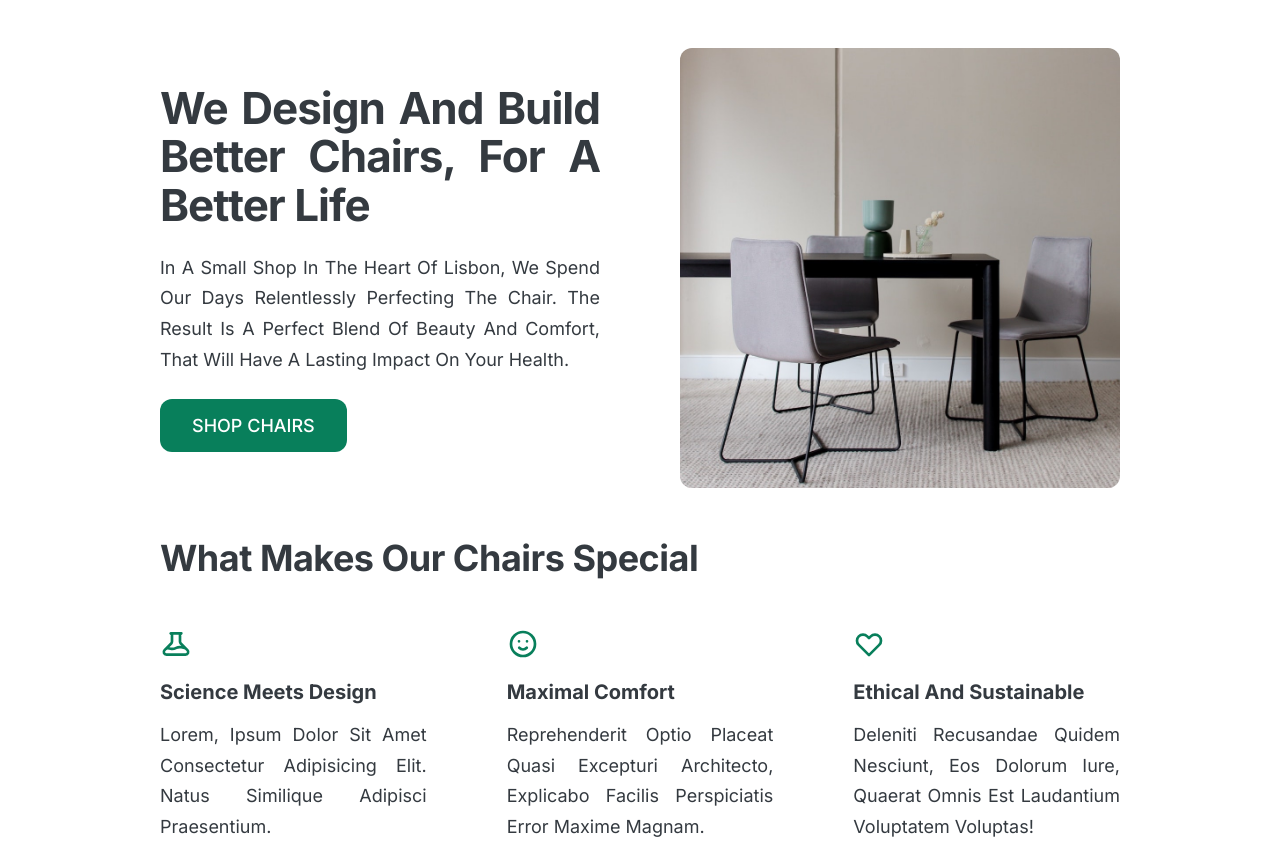
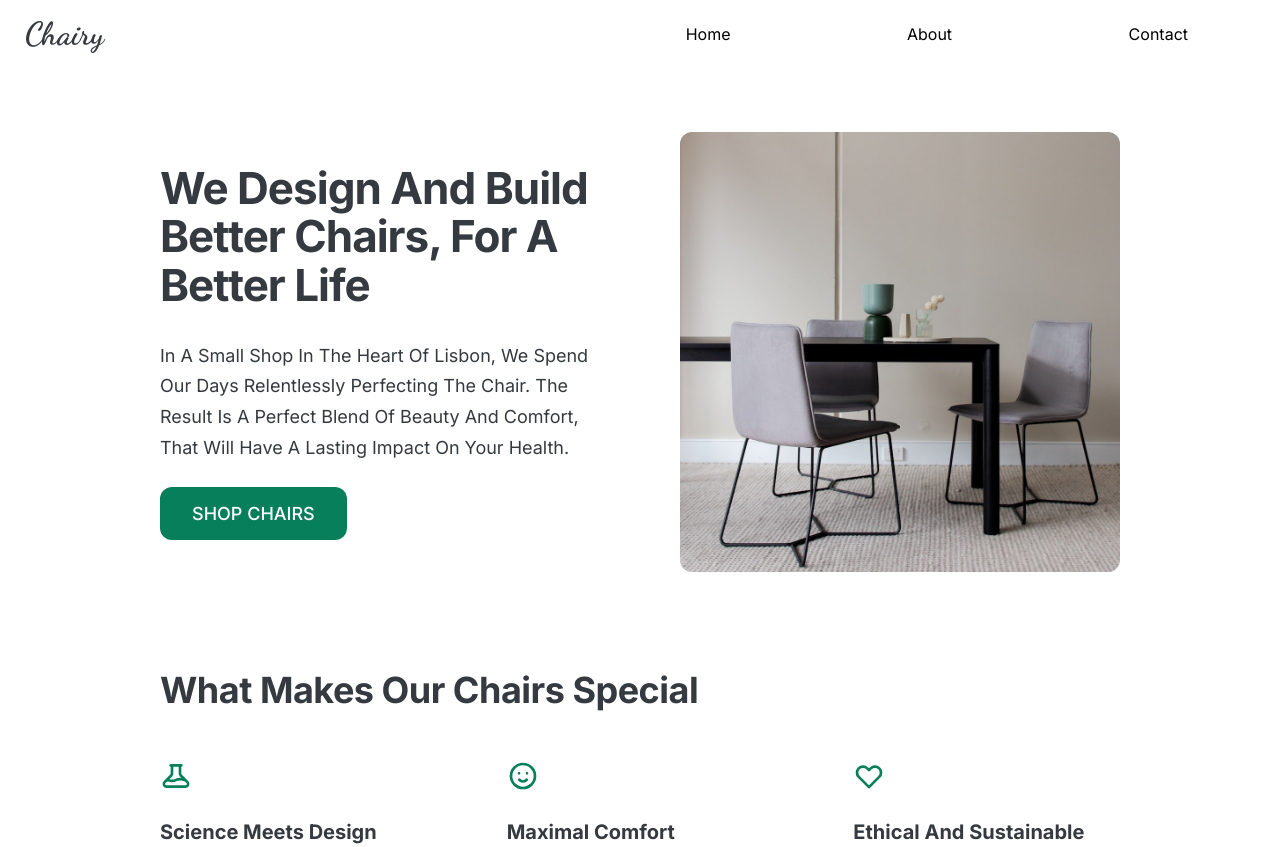
Before and after one commit to nimaabf/chair, a plain HTML site: page index.html in a window 1280 px wide. Shown: the top 847 px of the page. Drawn offline with Linux system fonts and the light colour scheme.

Commit message:
Add files via upload

```diff
--- a/index.html
+++ b/index.html
@@ -6,11 +6,27 @@
     <meta name="viewport" content="width=device-width, initial-scale=1.0" />
     <link rel="preconnect" href="https://fonts.googleapis.com">
     <link rel="preconnect" href="https://fonts.gstatic.com" crossorigin>
+    <link rel="preconnect" href="https://fonts.googleapis.com">
+    <link rel="preconnect" href="https://fonts.gstatic.com" crossorigin>
+    <link href="https://fonts.googleapis.com/css2?family=Dancing+Script:wght@700&display=swap" rel="stylesheet">
+    <link rel="preconnect" href="https://fonts.gstatic.com" crossorigin>
     <link href="https://fonts.googleapis.com/css2?family=Inter:wght@400;500;700&display=swap" rel="stylesheet">
     <link rel="stylesheet" href="style.css" />
     <title>Lisbon Chair Shop</title>
   </head>
   <body>
+  <div class="nav">
+    <div class="logo">
+      <p>Chairy</p>
+    </div>
+    <nav class="main-nav">
+      <ul class="menu">
+        <li><a href="#">Home</a></li>
+        <li><a href="#">About</a></li>
+        <li><a href="#">Contact</a></li>
+      </ul>
+    </nav>
+  </div>
     <div class="container">
       <header>
         <div class="header-text-box">
@@ -192,9 +208,8 @@
       </section>
 
       <footer>
-        Copyright &copy; 2027 by Jonas Schmedtmann. Part of "Build Responsive
-        Real-World Websites with HTML and CSS" online course. Use for learning
-        purposes only.
+        Copyright &copy; 2022 by Nima Abf. Part of "Build Responsive
+        Real-World Websites with HTML and CSS"
       </footer>
     </div>
   </body>
--- a/style.css
+++ b/style.css
@@ -25,7 +25,7 @@ body {
   color:#343a40 ;
   text-transform: capitalize;
   border-bottom: 8px solid #087f5b;
-  text-align: justify;
+
 }
 
 .container {
@@ -35,7 +35,7 @@ body {
 
 header,
 section {
-  margin-bottom: 48px;
+  margin-bottom: 96px;
 }
 
 h2 {
@@ -78,7 +78,7 @@ header {
   display: grid;
   grid-template-columns: repeat(2, 1fr);
   column-gap: 80px;
-  margin-top: 48px;
+  margin-top: 64px;
 }
 
 .header-text-box {
@@ -86,7 +86,7 @@ header {
 }
 
 h1 {
-  margin-bottom: 24px;
+  margin-bottom: 32px;
   font-size: 44px;
   line-height: 1.1;
   letter-spacing: -1px;
@@ -108,7 +108,7 @@ img {
   color: #087f5b;
   width: 32px;
   height: 32px;
-  margin-bottom: 16px;
+  margin-bottom: 24px;
 }
 
 .features-title {
@@ -148,7 +148,7 @@ img {
 
 /* CHAIRS */
 .chair-box {
-  padding: 24px;
+  padding: 32px;
 }
 
 h3 {
@@ -158,7 +158,7 @@ h3 {
 
 .chair-details {
   list-style: none;
-  margin-bottom: 24px;
+  margin-bottom:48px;
 }
 
 .chair-details li {
@@ -182,6 +182,7 @@ h3 {
   display: flex;
   justify-content: space-between;
   font-size: 20px;
+  align-items: center;
 }
 .chair{
   box-shadow:0px 20px 30px 0px rgba(0, 0, 0, 0.07) ;
@@ -202,3 +203,28 @@ footer {
   padding: 16px 32px;
   font-size: 18px;
 }
+.nav{
+  display: flex;
+  align-items: center;
+  justify-content: space-between;
+}
+
+.logo{
+  font-family: 'Dancing Script';
+  font-weight: 700;
+  font-size: 32px;
+  padding: 15px 25px;
+}
+.menu li{
+  list-style: none;
+  display: inline-block;
+  padding: 0 80px;
+  margin-right: 12px;
+}
+a:link{
+  text-decoration: none;
+  color: black;
+}
+a:hover{
+  color: grey;
+}
```
